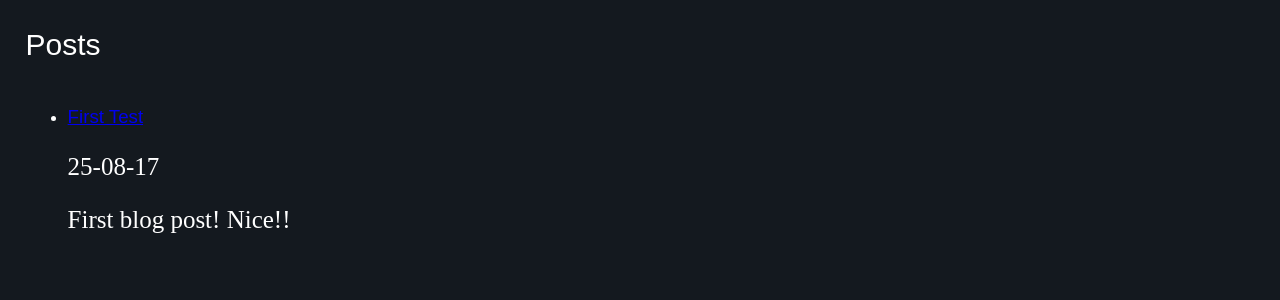
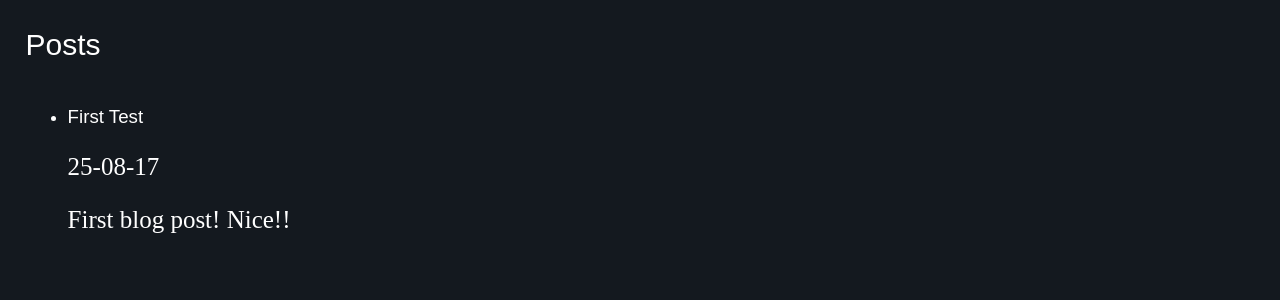
Before and after one commit to abghim/abghim.github.io, a Jekyll site: the page built from index.html, in a window 1280 px wide. Shown: the part 168-468 px from the top of the page. Built offline with Jekyll 4.4.1, drawn with Linux system fonts in a browser that asks for light colours; some web fonts are replaced.

Commit message:
Update homepage.css

```diff
--- a/assets/stylesheets/homepage.css
+++ b/assets/stylesheets/homepage.css
@@ -35,7 +35,7 @@ hr {
 	padding-bottom: 2%;
 }
 
-a#iconref {
+a {
 	text-decoration: none;
 	color: white;
 }
```
